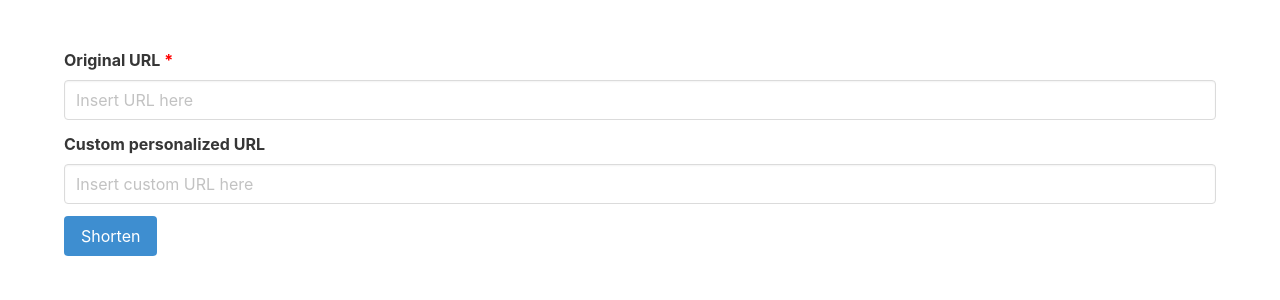
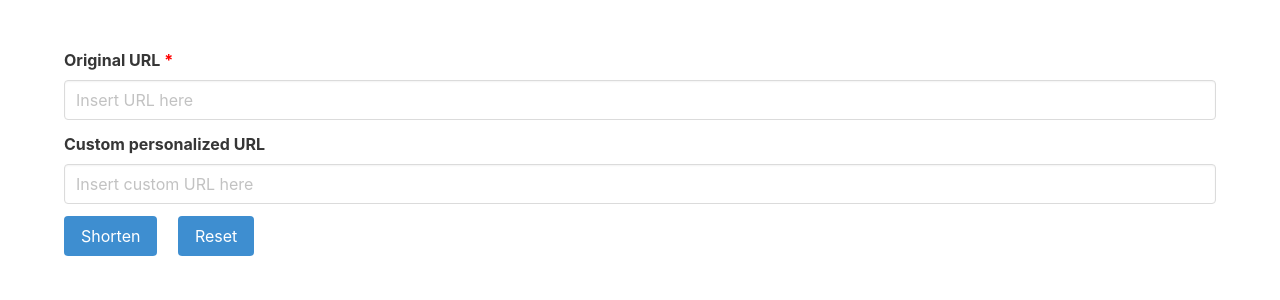
Before and after one commit to ksh168/smolink-url_shortener, a Flask app: page / in a window 1280 px wide. Shown: the top 300 px of the page. Run offline with Flask 2, Linux system fonts and the light colour scheme.

Commit message:
added reset button to index page

```diff
--- a/url_shortener/templates/index.html
+++ b/url_shortener/templates/index.html
@@ -36,7 +36,9 @@
                     {% endif %}
                 </div>
                 <div class="control">
-                    <button type = "submit" class="button is-info">Shorten</button>
+                    <button style="margin-right: 16px" type = "submit" class="button is-info">Shorten</button>
+
+                    <input type="reset" class="button is-info" value="Reset">
                 </div>
 
             </form>
```
